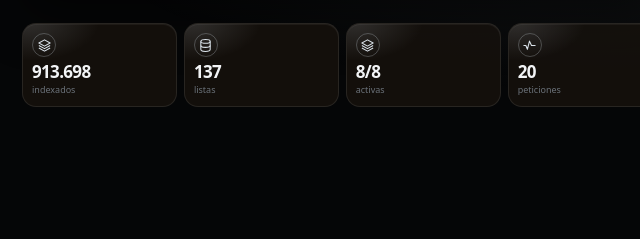
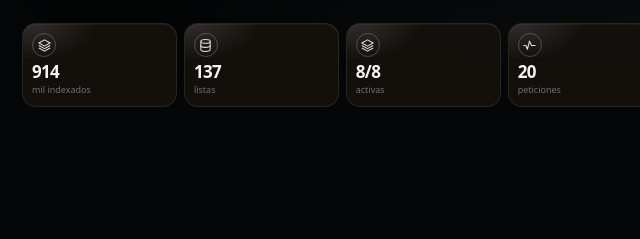
Before and after one commit to Senjino0609/central-demo, a plain HTML site: page index.html in a window 1280 px wide. Shown: the part 242-481 px from the top of the page, 0-640 px from the left. Drawn offline with Linux system fonts and the light colour scheme.

Commit message:
KPI de enlaces en miles

```diff
--- a/index.html
+++ b/index.html
@@ -1459,8 +1459,17 @@
     const d = state.data;
     const gnulaEnvOff = !!(d.sources && d.sources.gnula && d.sources.gnula.forzadoPorEntorno);
     const activas = Object.entries(d.providers || {}).filter(([k, v]) => v !== false && !(k === 'gnula' && gnulaEnvOff)).length;
-    $('#kpiTitulos').textContent = fmt(d.catalog.enlaces != null ? d.catalog.enlaces : d.catalog.titulos);
-    $('#kpiTitulosSub').textContent = 'indexados';
+    const enlaces = d.catalog.enlaces != null ? d.catalog.enlaces : d.catalog.titulos;
+    const kt = $('#kpiTitulos');
+    const ks = $('#kpiTitulosSub');
+    if (kt) {
+      // La unidad va en el subtítulo para que el número quepa en una línea.
+      const enMiles = enlaces >= 10000;
+      kt.textContent = enMiles ? Math.round(enlaces / 1000) : fmt(enlaces);
+      if (ks) ks.textContent = enMiles ? 'mil indexados' : 'indexados';
+      kt.title = fmt(enlaces) + ' enlaces indexados';
+    }
+
     $('#kpiCache').textContent = fmt(d.cache.streamsCount);
     $('#kpiCacheSub').textContent = 'listas';
     const totalFuentes = Object.keys(d.providers || {}).length;
```
